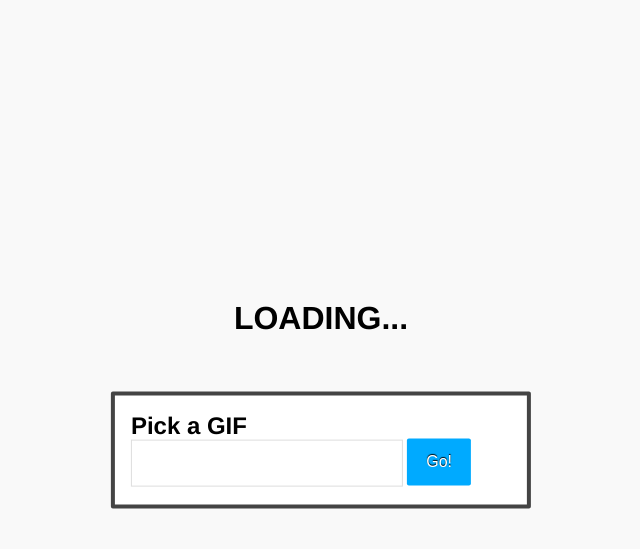
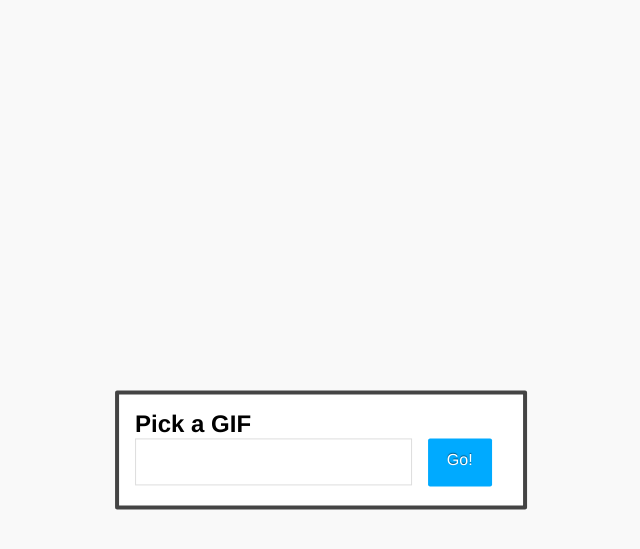
Before and after one commit to tybenz/blog, a Jekyll site: the page demos/widgetize/secret7.html, which Jekyll copies as it is, in a window 1280 px wide. Shown: the top 549 px of the page, without its empty margins (319-959 px from the left). Built offline with Jekyll 4.4.1, drawn with Linux system fonts in a browser that asks for light colours; Markdown is read by kramdown in place of the engine named in the settings.

Commit message:
style changes

```diff
--- a/demos/widgetize/secret7.html
+++ b/demos/widgetize/secret7.html
@@ -60,6 +60,7 @@
       left: 0;
       bottom: 0;
       right: 0;
+      background: #f9f9f9;
     }
 
     body.ready .overlay {
@@ -118,24 +119,34 @@
     }
 
     input[type=text] {
+      outline: none;
       border: 1px solid #ddd;
       background: white;
       font-family: 'Ubuntu', Helvetica, Arial, sans-serif;
       font-size: 1.3em;
-      padding: 0.5em 1em;
-      width: 60%;
+      padding: 0.5em 0.8em;
+      width: 65%;
+      margin-right: 3%;
     }
 
     input[type=submit] {
+      font-family: 'Ubuntu', Helvetica, Arial, sans-serif;
       background: #0af;
       font-size: 1em;
-      padding: 0.9em 1.2em;
+      padding: 0.85em 1.2em 1.05em;
       border-radius: 2px;
       border: none;
       color: white;
-      text-shadow: 0 -1px 1px #000;
+      text-shadow: 0 -1px 1px rgba(0,0,0,0.5);
       position: relative;
       top: -3px;
+      cursor: pointer;
+    }
+
+    input[type=submit]:active {
+      -webkit-box-shadow: 0 1px 2px 0 rgba(0,0,0,0.5) inset;
+      -moz-box-shadow: 0 1px 2px 0 rgba(0,0,0,0.5) inset;
+      box-shadow: 0 1px 2px 0 rgba(0,0,0,0.5) inset;
     }
 
     form h2 {
```
